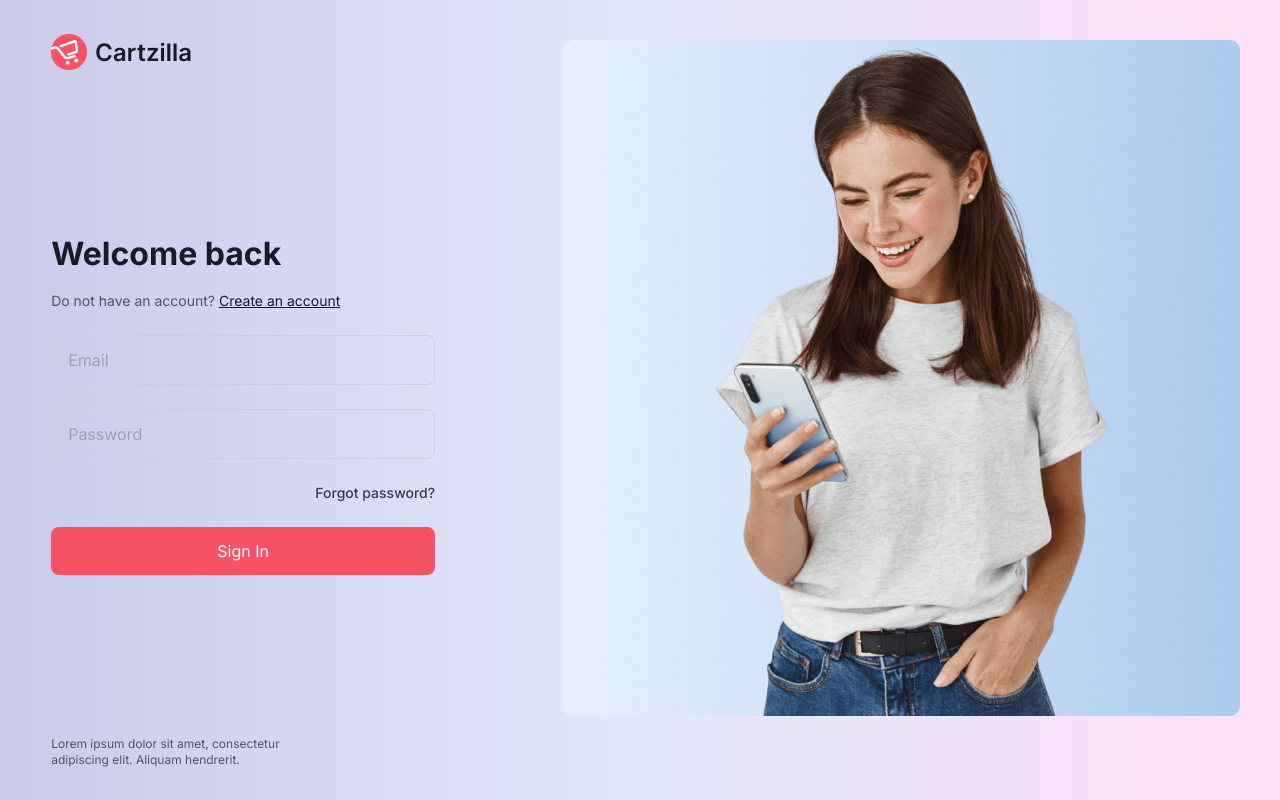
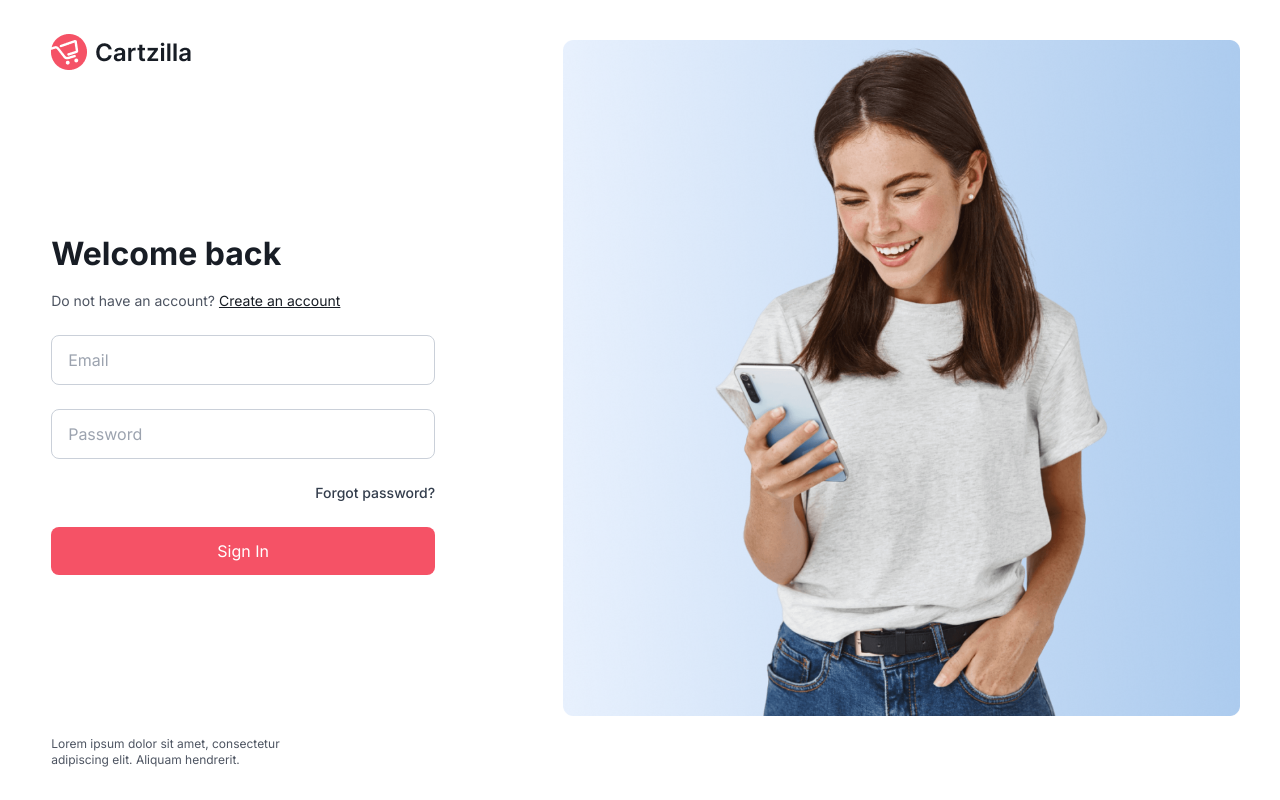
Before and after one commit to meModiz/mini-marketplace, a Next.js app: page /signin in a window 1280 px wide. Built offline with nearby package versions, Linux system fonts and the light colour scheme; no server answers.

Commit message:
fix(bg_provider): again react hydratation issue fix

```diff
--- a/src/app/layout.tsx
+++ b/src/app/layout.tsx
@@ -3,6 +3,7 @@ import "./globals.css";
 import Navbar from "../components/NavigationBar/Navbar";
 import React from "react";
 import ThemeProvider from "@/utils/ThemeProvider";
+import BackgroundProvider from "@/components/BackgroundProvider";
 
 export const metadata: Metadata = {
   title: "Create Next App",
@@ -18,10 +19,12 @@ export default function RootLayout({
     <html lang="en">
       <ThemeProvider>
         <body
-          className={`antialiased min-w-screen h-fit bg-lightGradient dark:bg-darkGradient text-black dark:text-white`}
+          className={`antialiased min-w-screen h-fit text-black dark:text-white`}
         >
-          <Navbar />
-          {children}
+          <BackgroundProvider>
+            <Navbar />
+            {children}
+          </BackgroundProvider>
         </body>
       </ThemeProvider>
     </html>
--- /dev/null
+++ b/src/components/BackgroundProvider.tsx
@@ -0,0 +1,17 @@
+"use client";
+import { usePathname } from "next/navigation";
+export default function BackgroundProvider({ children }: { children: any }) {
+  const pathname = usePathname();
+  const isMainPage = pathname === "/";
+  return (
+    <div
+      className={`${
+        isMainPage
+          ? "bg-lightGradient dark:bg-darkGradient"
+          : "bg-white dark:bg-black"
+      }`}
+    >
+      {children}
+    </div>
+  );
+}
```
